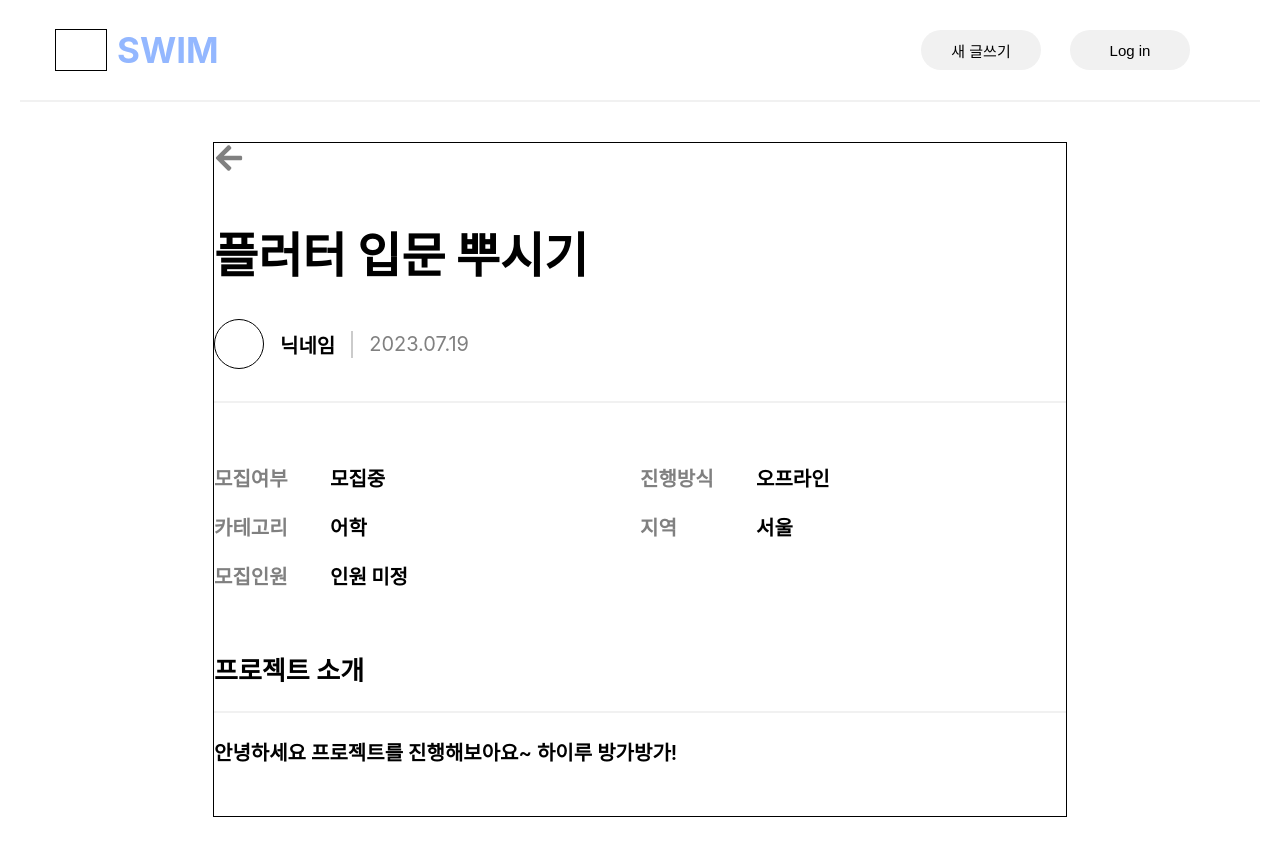
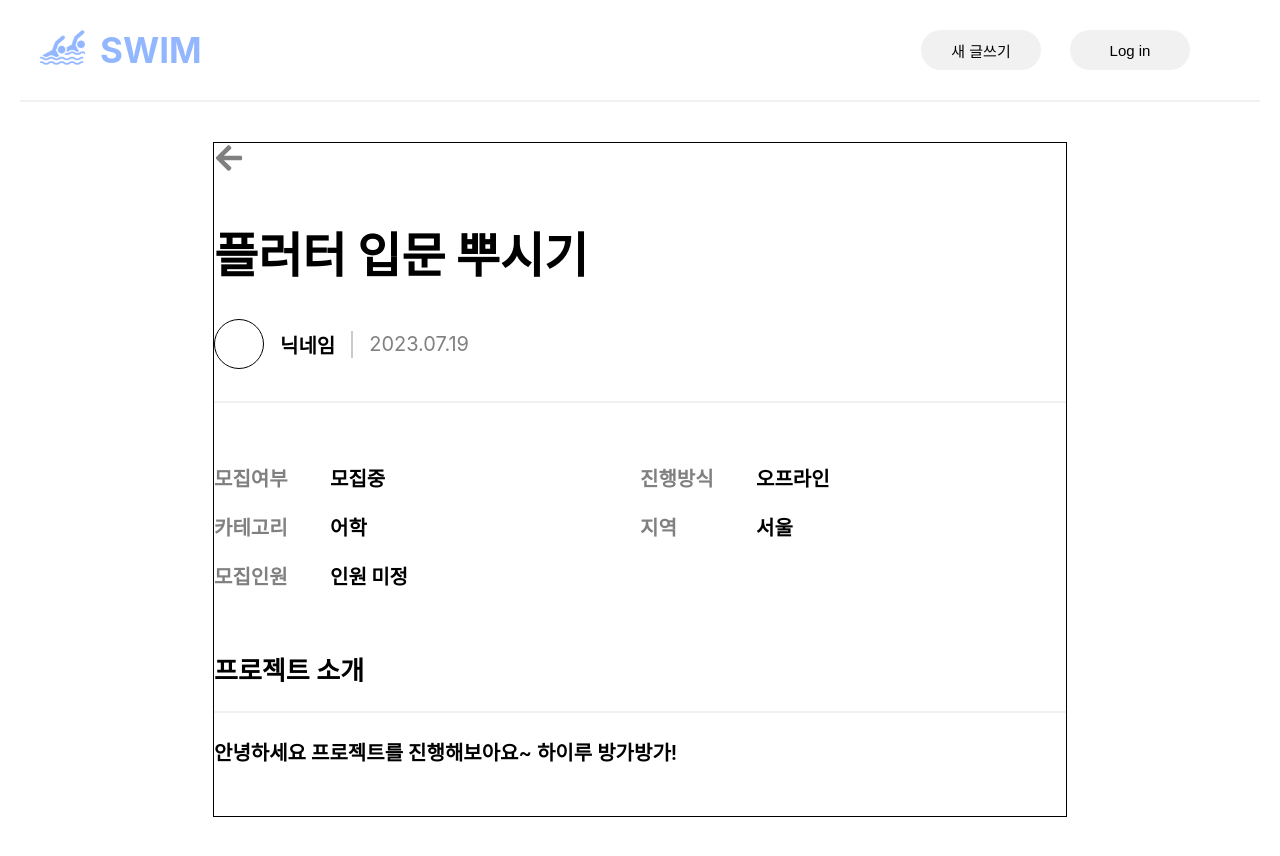
Before and after one commit to jpg723/SWIM-ToyProject, a React (Create React App) app in the folder demo/src/main/frontend/: page /study-view in a window 1280 px wide. Built offline with nearby package versions, Linux system fonts and the light colour scheme.

Commit message:
[UPDATE] logo

```diff
--- a/demo/src/main/frontend/src/Components/Main/Header.css
+++ b/demo/src/main/frontend/src/Components/Main/Header.css
@@ -9,13 +9,20 @@
 /*로고-------------------------------------------------*/
 #header-content1{
     display: flex;
-    margin: auto 0px auto 35px;
+    margin: auto 0px auto 0px;
     text-decoration-line: none;
 }
 
 #logo-image{
-    border: 1px solid black;
+    margin-bottom: 10px;
     width: 50px;
+    margin-left: 20px;
+}
+
+#logo-image-swim{
+    width: 45px;
+    margin-top: 25px;
+    margin-right: 0px;
 }
 
 #logo-text{
--- a/demo/src/main/frontend/src/Components/Main/Header.js
+++ b/demo/src/main/frontend/src/Components/Main/Header.js
@@ -1,13 +1,14 @@
 import { Outlet } from "react-router";
 import { Link } from "react-router-dom";
 import "./Header.css";
+import logo from "../../img/swimming.png";
 
 function Header() {
   return (
     <div>
       <div id="Header">
+      <div id="logo-image"><img src={logo} id="logo-image-swim"></img></div>
         <Link to="/" id="header-content1">
-          <div id="logo-image"></div>
           <text id="logo-text">SWIM</text>
         </Link>
         <div id="header-content2">
```
Also changed, not shown: demo/src/main/frontend/src/img/swimming.png (added).
